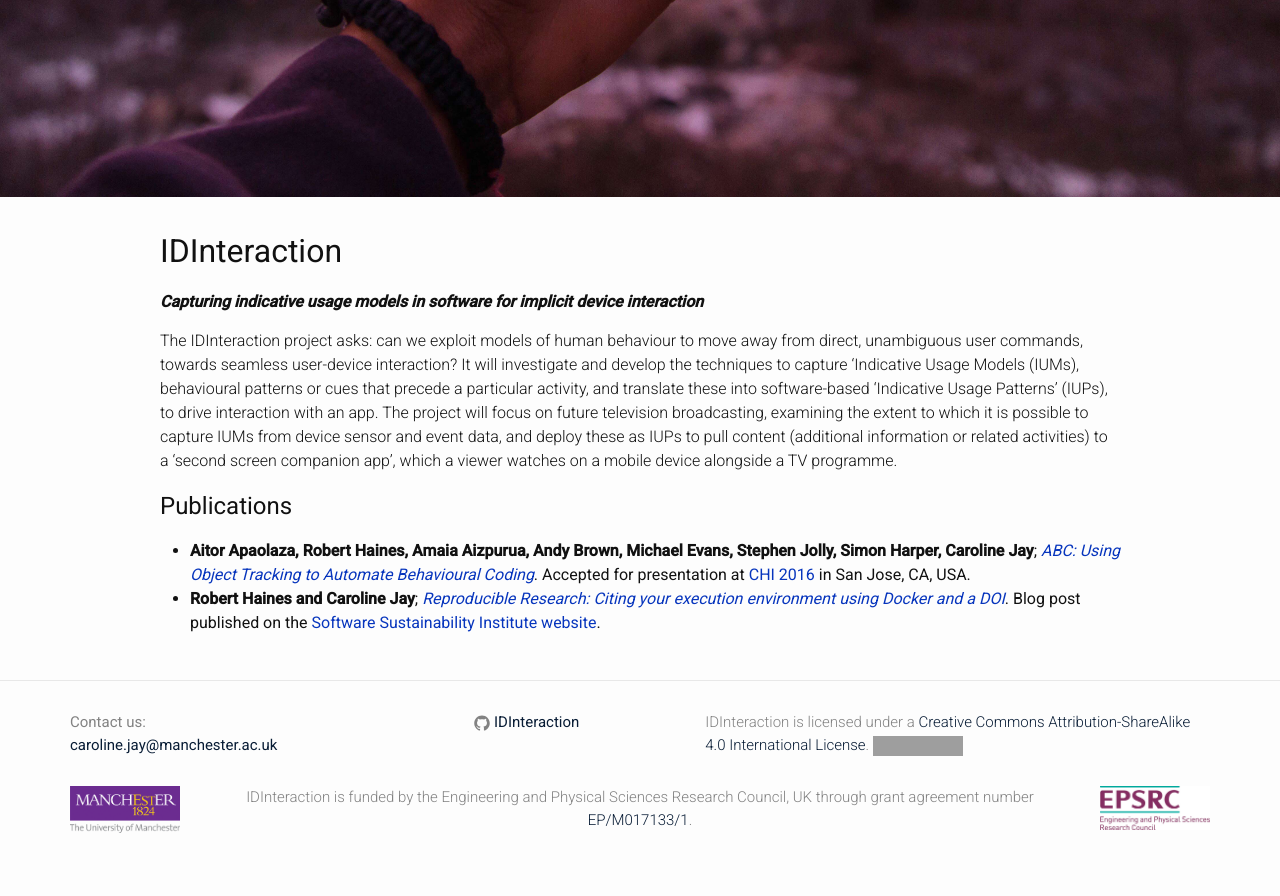
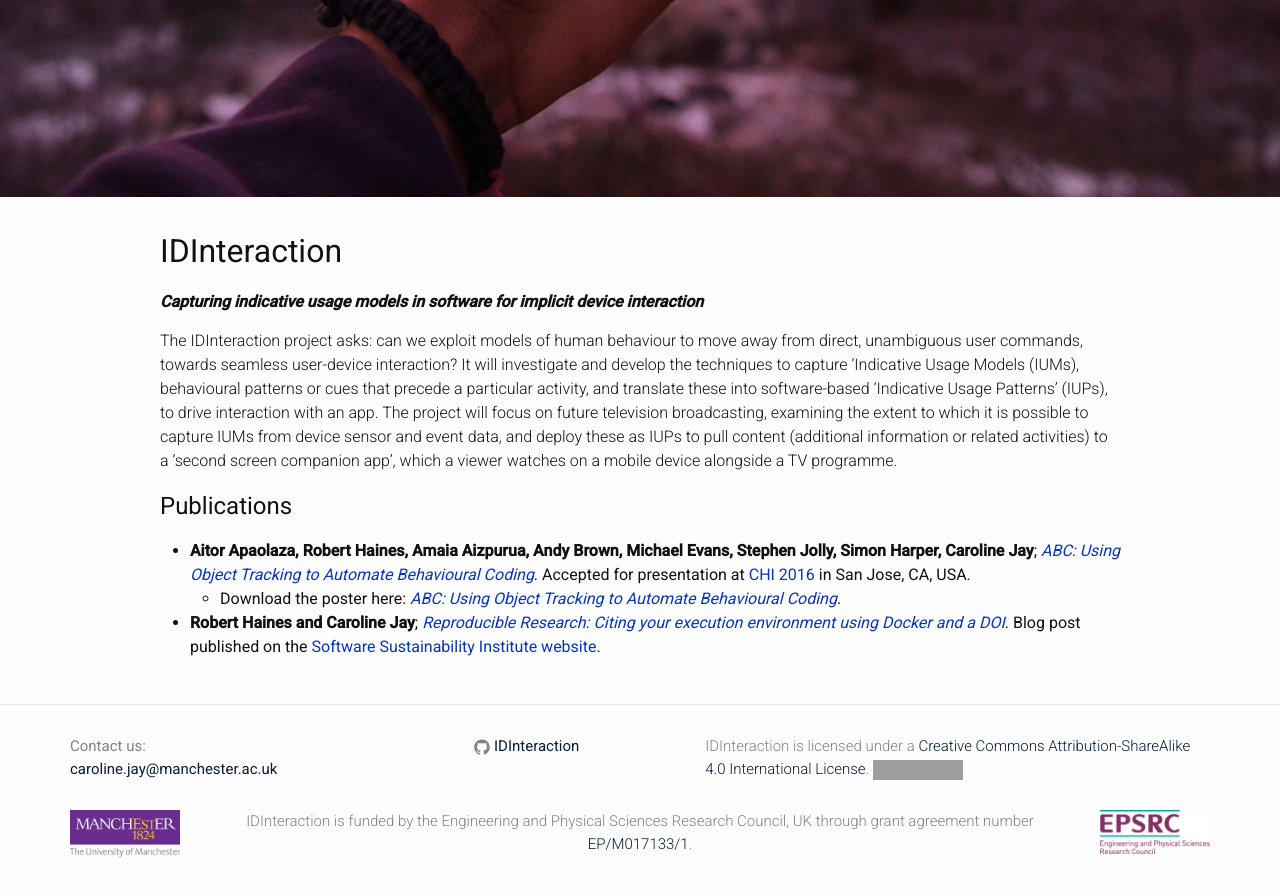
Before and after one commit to IDInteraction/IDInteraction.github.io, a Jekyll site: the page built from index.md, in a window 1280 px wide and 900 px high, scrolled down 819 px. Shown: the top 896 px of the window. Built offline with Jekyll 4.4.1, drawn with Linux system fonts in a browser that asks for light colours; nearby versions of some CDN libraries; grey boxes are pictures that could not be loaded.

Commit message:
Add poster to front page.

```diff
--- a/index.md
+++ b/index.md
@@ -12,4 +12,5 @@ The IDInteraction project asks: can we exploit models of human behaviour to move
 ## Publications
 
 * **Aitor Apaolaza, Robert Haines, Amaia Aizpurua, Andy Brown, Michael Evans, Stephen Jolly, Simon Harper, Caroline Jay**; [*ABC: Using Object Tracking to Automate Behavioural Coding*](https://www.escholar.manchester.ac.uk/uk-ac-man-scw:297977). Accepted for presentation at [CHI 2016](https://chi2016.acm.org) in San Jose, CA, USA.
+  * Download the poster here: [*ABC: Using Object Tracking to Automate Behavioural Coding*](/data/abc_poster_a0.pdf).
 * **Robert Haines and Caroline Jay**; [*Reproducible Research: Citing your execution environment using Docker and a DOI*](http://www.software.ac.uk/blog/2016-03-29-reproducible-research-citing-your-execution-environment-using-docker-and-doi). Blog post published on the [Software Sustainability Institute website](http://www.software.ac.uk/).
```
